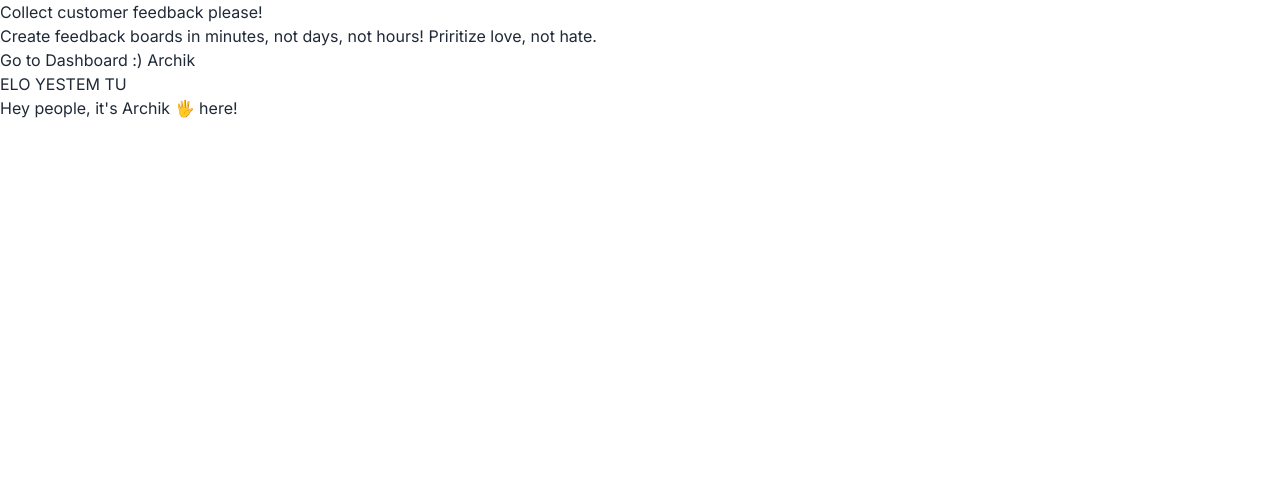
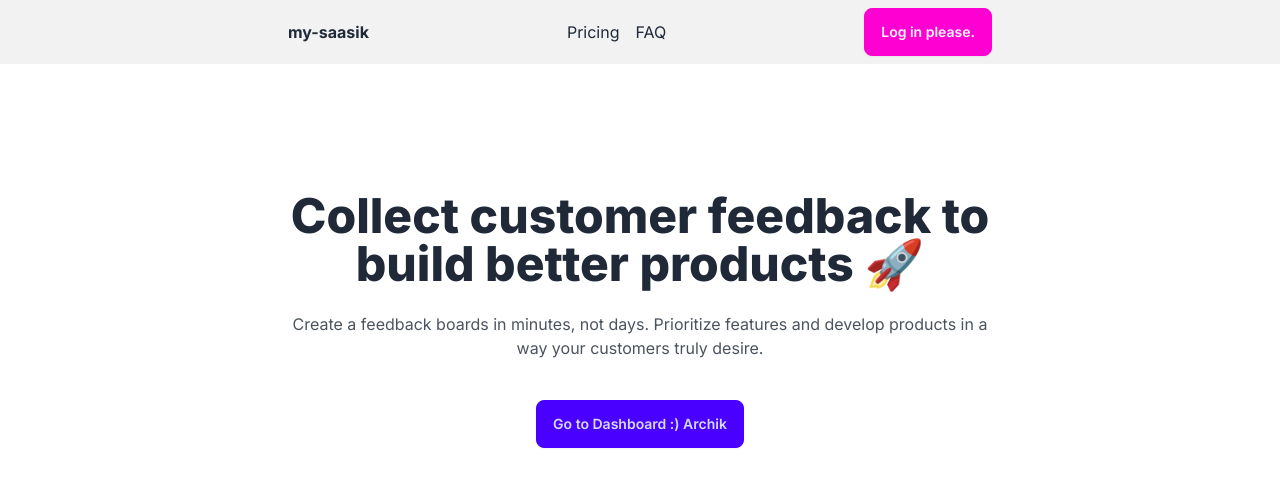
Before and after one commit to arturlazoryk95/my-saasik, a Next.js app: page / in a window 1280 px wide. Shown: the top 486 px of the page. Built offline with nearby package versions, Linux system fonts and the light colour scheme.

Commit message:
added hero & header sections

```diff
--- a/app/page.js
+++ b/app/page.js
@@ -6,15 +6,28 @@
 
   return (
     <main>
-      <h1>Collect customer feedback please!</h1>
-      <div>
-        Create feedback boards in minutes, not days, not hours! Priritize love,
-        not hate.
-      </div>
-      <ButtonLogin hasLoggedIn={isLoggedIn} name={name}>
-        <div>ELO YESTEM TU</div>
-      </ButtonLogin>
-      <p>Hey people, it's {name} 🖐️ here!</p>
+      <section className="bg-base-200">
+        <div className="max-w-3xl flex mx-auto justify-between items-center px-8 py-2">
+          <div className="font-bold">my-saasik</div>
+          <div className="space-x-4 max-md:hidden">
+            <a className="link link-hover">Pricing</a>
+            <a className="link link-hover">FAQ</a>
+          </div>
+          <div>
+            <ButtonLogin />
+          </div>
+        </div>
+      </section>
+      <section className="px-8 text-center py-32 max-w-3xl mx-auto">
+        <h1 className="text-4xl lg:text-5xl font-extrabold mb-6">
+          Collect customer feedback to build better products 🚀
+        </h1>
+        <div className="mb-10 opacity-80">
+          Create a feedback boards in minutes, not days. Prioritize features and
+          develop products in a way your customers truly desire.
+        </div>
+        <ButtonLogin hasLoggedIn={isLoggedIn} name={name} />
+      </section>
     </main>
   );
 }
--- a/components/ButtonLogin.js
+++ b/components/ButtonLogin.js
@@ -1,18 +1,17 @@
 import Link from "next/link";
 
-const ButtonLogin = ({ hasLoggedIn, name, children }) => {
+const ButtonLogin = ({ hasLoggedIn, name }) => {
   // console.log(props);
-  console.log(hasLoggedIn);
-  console.log(name);
+  // console.log(hasLoggedIn);
+  // console.log(name);
   if (hasLoggedIn === true) {
     return (
-      <Link href="/dashboard">
+      <Link href="/dashboard" className="btn btn-primary">
         Go to Dashboard :) {name}
-        {children}
       </Link>
     );
   } else {
-    return <button>Log in please. Yes, do it first. {name}</button>;
+    return <button className="btn btn-secondary">Log in please.</button>;
   }
 };
 
--- a/tailwind.config.js
+++ b/tailwind.config.js
@@ -1,4 +1,3 @@
-/** @type {import('tailwindcss').Config} */
 module.exports = {
   content: [
     "./pages/**/*.{js,ts,jsx,tsx,mdx}",
@@ -6,15 +5,10 @@
     "./app/**/*.{js,ts,jsx,tsx,mdx}",
   ],
   theme: {
-    extend: {
-      backgroundImage: {
-        "gradient-radial": "radial-gradient(var(--tw-gradient-stops))",
-        "gradient-conic":
-          "conic-gradient(from 180deg at 50% 50%, var(--tw-gradient-stops))",
-      },
-    },
+    extend: {},
   },
-  plugins: [
-    require('daisyui'),
-  ],
+  plugins: [require("daisyui")],
+  daisyui: {
+    themes: ["light", "dark", "cupcake"],
+  },
 };
```
